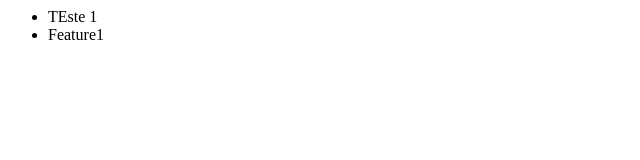
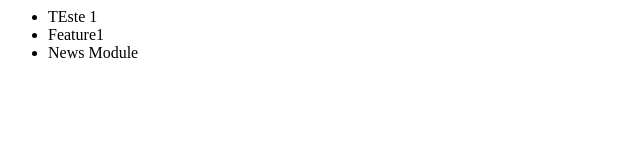
Before and after one commit to JPolonia/newGITtest, a plain HTML site: page index.html in a window 1280 px wide. Shown: the whole page, without its empty margins (0-640 px from the left). Drawn offline with Linux system fonts and the light colour scheme.

Commit message:
Added news module

```diff
--- a/index.html
+++ b/index.html
@@ -1,4 +1,5 @@
 <ul>
 	<li>TEste 1</li>
 	<li>Feature1</li>
+	<li>News Module</li>
 </ul>
```
